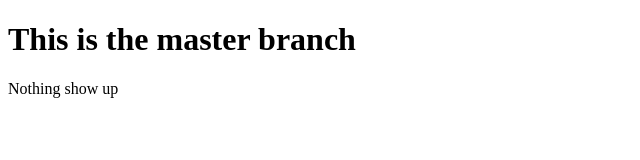
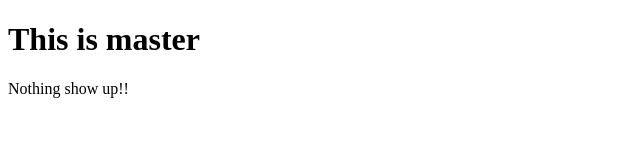
Before and after one commit to FgSurewin/gitTest, a plain HTML site: page index.html in a window 1280 px wide. Shown: the whole page, without its empty margins (0-640 px from the left). Drawn offline with Linux system fonts and the light colour scheme.

Commit message:
Update index.html

```diff
--- a/index.html
+++ b/index.html
@@ -6,7 +6,7 @@
 		<title>Document</title>
 	</head>
 	<body>
-		<h1>This is the master branch</h1>
-		<div>Nothing show up</div>
+		<h1>This is master</h1>
+		<div>Nothing show up!!</div>
 	</body>
 </html>
```
